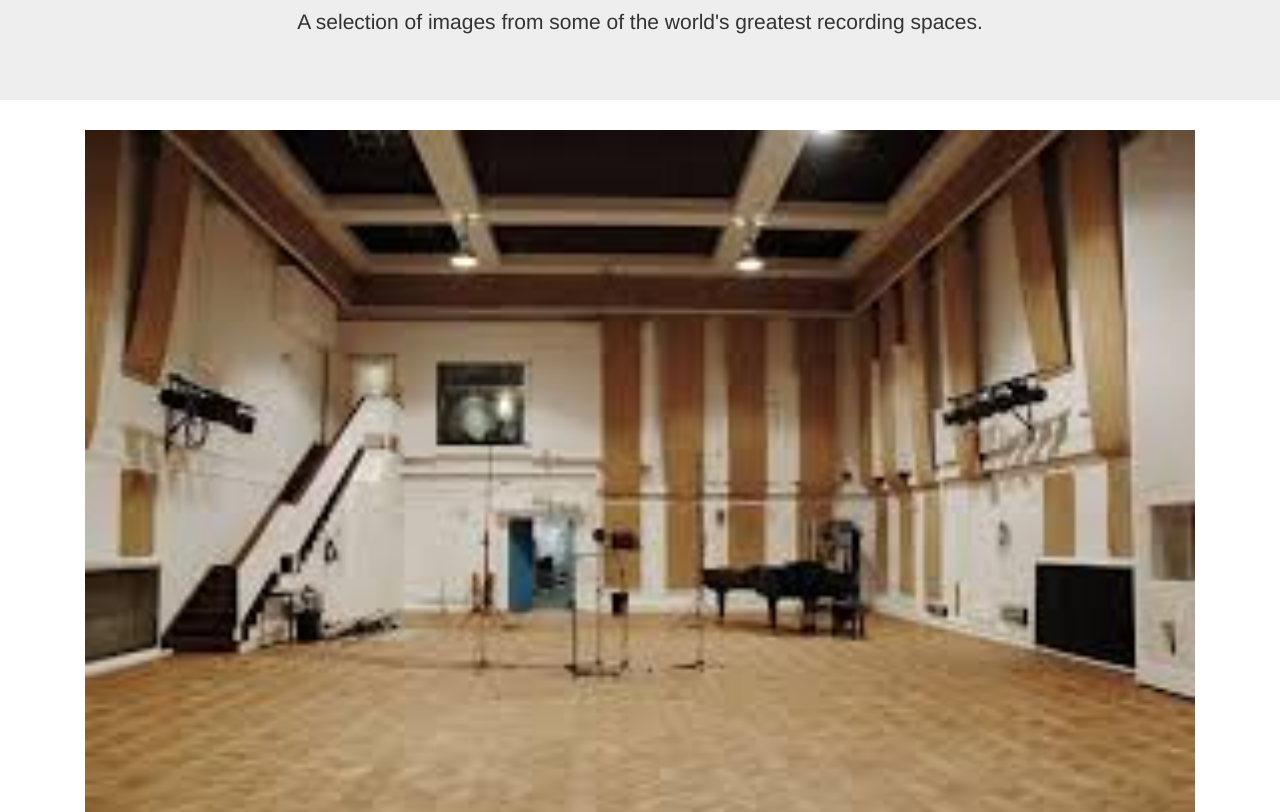
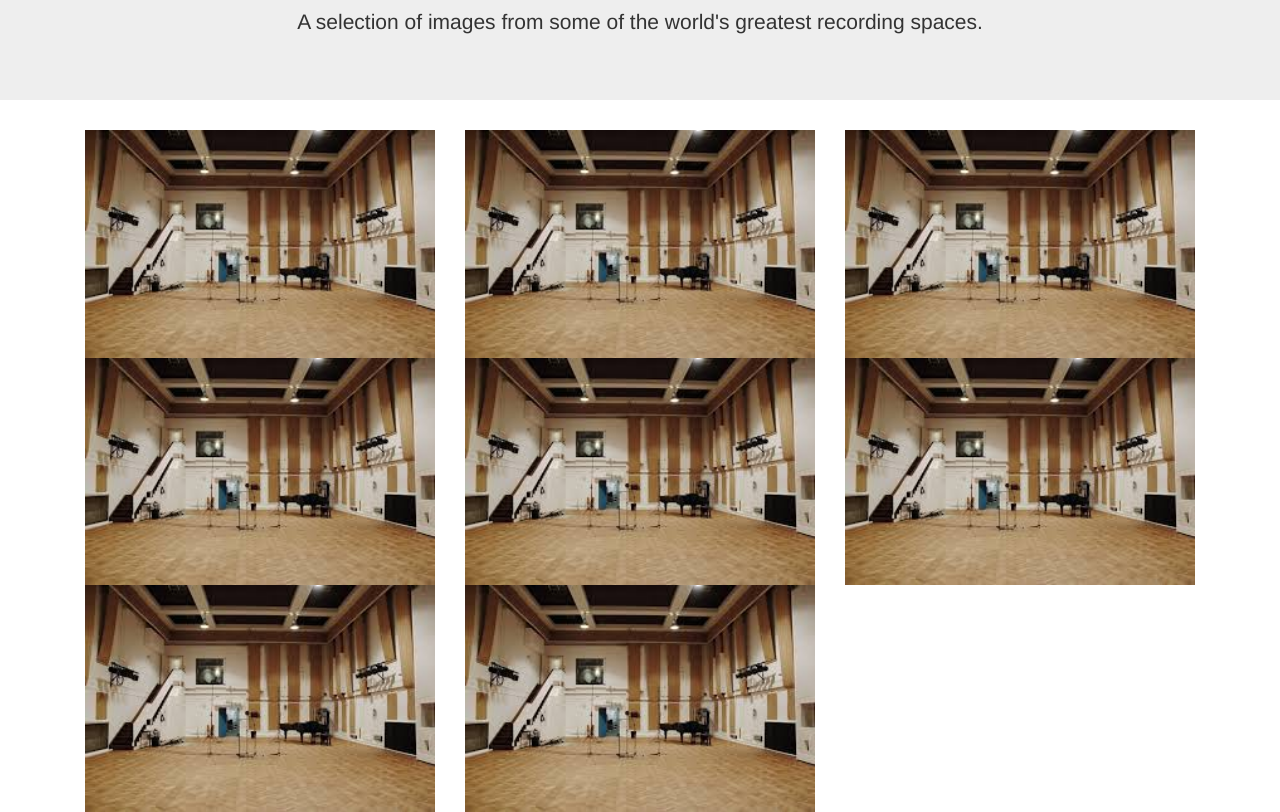
Before and after one commit to martincavaliers/studioImageGallery, a plain HTML site: page index.html in a window 1280 px wide. Shown: the part 140-952 px from the top of the page. Drawn offline with nearby package versions, Linux system fonts and the light colour scheme.

Commit message:
added bootstrap classes for collumns

```diff
--- a/index.html
+++ b/index.html
@@ -22,14 +22,14 @@
 
 		<!-- Main gallery container, images will wrap to next line depending on size -->
 		<div class = "container">
-			<img class = "padding-bottom-md col-xs-12" src = "images/abbeyRoad.jpeg">
-			<img class = "col-xs-12" src = "images/abbeyRoad.jpeg">
-			<img class = "col-xs-12" src = "images/abbeyRoad.jpeg">
-			<img class = "col-xs-12" src = "images/abbeyRoad.jpeg">
-			<img class = "col-xs-12" src = "images/abbeyRoad.jpeg">
-			<img class = "col-xs-12" src = "images/abbeyRoad.jpeg">
-			<img class = "col-xs-12" src = "images/abbeyRoad.jpeg">
-			<img class = "col-xs-12" src = "images/abbeyRoad.jpeg">
+			<img class = "col-xs-12 col-sm-6 col-lg-4" src = "images/abbeyRoad.jpeg">
+			<img class = "col-xs-12 col-sm-6 col-lg-4" src = "images/abbeyRoad.jpeg">
+			<img class = "col-xs-12 col-sm-6 col-lg-4" src = "images/abbeyRoad.jpeg">
+			<img class = "col-xs-12 col-sm-6 col-lg-4" src = "images/abbeyRoad.jpeg">
+			<img class = "col-xs-12 col-sm-6 col-lg-4" src = "images/abbeyRoad.jpeg">
+			<img class = "col-xs-12 col-sm-6 col-lg-4" src = "images/abbeyRoad.jpeg">
+			<img class = "col-xs-12 col-sm-6 col-lg-4" src = "images/abbeyRoad.jpeg">
+			<img class = "col-xs-12 col-sm-6 col-lg-4" src = "images/abbeyRoad.jpeg">
 		</div>
 	</body>
 </html>
```
